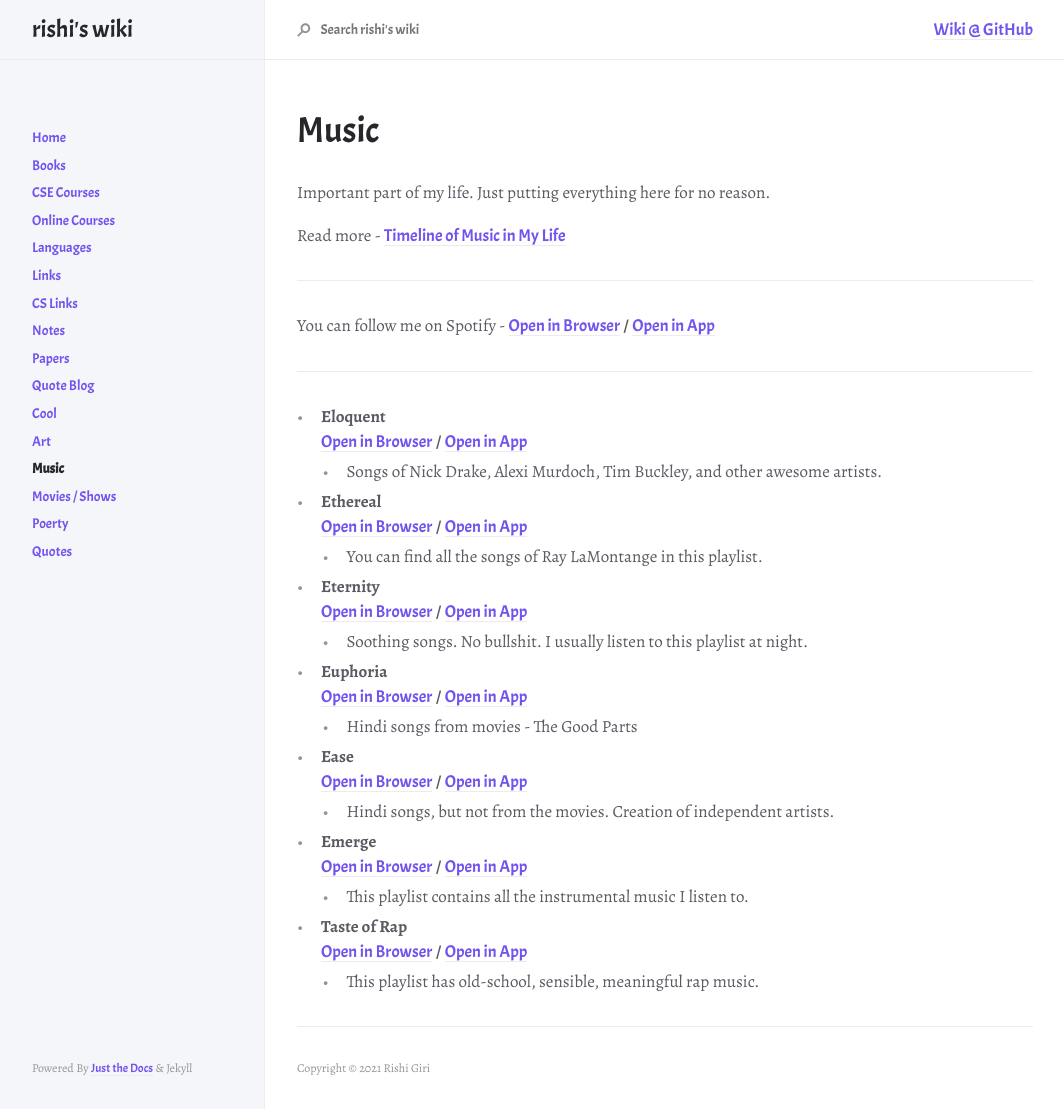
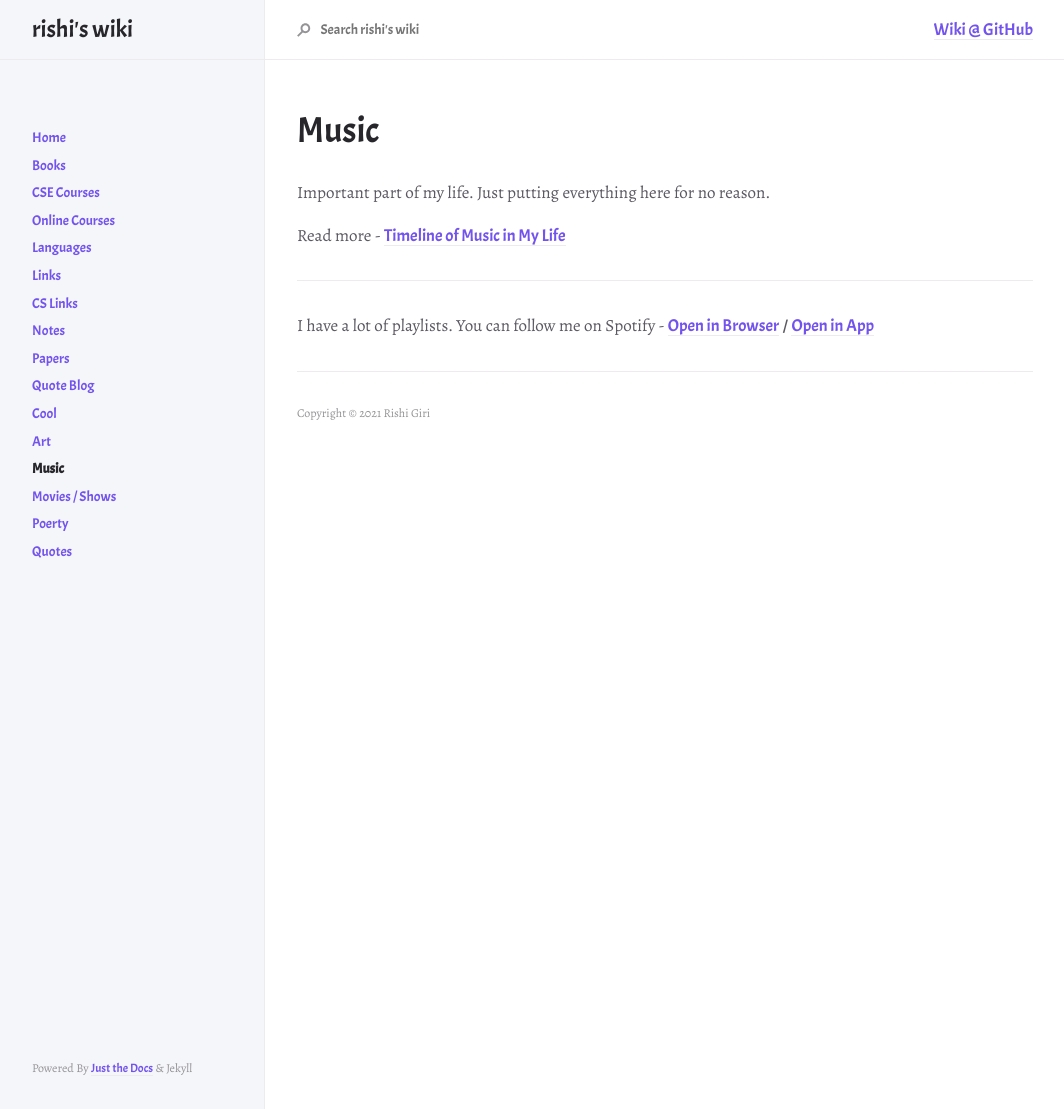
Before and after one commit to r8w/r8w, a Jekyll site: the page built from docs/music.md, in a window 1280 px wide. Shown: the whole page, without its empty margins (107-1171 px from the left). Built offline with Jekyll 4.4.1, drawn with Linux system fonts in a browser that asks for light colours; nearby versions of some CDN libraries.

Commit message:
update changes

```diff
--- a/docs/music.md
+++ b/docs/music.md
@@ -13,32 +13,4 @@ Read more - [Timeline of Music in My Life](https://rishi.ml/2020/music-timeline/
 
 ---
 
-You can follow me on Spotify - [Open in Browser](https://open.spotify.com/user/12ti9jr3haa5n8ni51xvatogw?si=aSlK2eUUTUeTSzthwrHEhg) __/__ [Open in App](spotify:user:12ti9jr3haa5n8ni51xvatogw)
-
----
-
-- __Eloquent__ <br> [Open in Browser](https://open.spotify.com/playlist/6KyM5AKJXmTX0tylcdoX53?si=L8K4TUCRTl2xjQVgz-nYug) __/__ [Open in App](spotify:playlist:6KyM5AKJXmTX0tylcdoX53)
-    - Songs of Nick Drake, Alexi Murdoch, Tim Buckley, and other awesome artists.
-
-
-- __Ethereal__ <br> [Open in Browser](https://open.spotify.com/playlist/44sfhLkILUH6Bta2xVI32C?si=i1Xa0IcMQZWCOApUCcjzCg) __/__ [Open in App](spotify:playlist:44sfhLkILUH6Bta2xVI32C)
-    - You can find all the songs of Ray LaMontange in this playlist.
-
-
-- __Eternity__ <br> [Open in Browser](https://open.spotify.com/playlist/7M5Kce3y0cUSkruDTrf9yB?si=hsiV_ccCRSiZURmpY9KbXA) __/__ [Open in App](spotify:playlist:7M5Kce3y0cUSkruDTrf9yB)
-    - Soothing songs. No bullshit. I usually listen to this playlist at night.
-
-- __Euphoria__ <br> [Open in Browser](https://open.spotify.com/playlist/5httNYQvdHBfSIZo2QZf1y?si=GbuoutLNQc-HYjzcIpWOew) __/__ [Open in App](spotify:playlist:5httNYQvdHBfSIZo2QZf1y)
-    - Hindi songs from movies - The Good Parts
-
-
-- __Ease__ <br> [Open in Browser](https://open.spotify.com/playlist/1Rlk75jMC4mITqNvVKsko7?si=Ymv9c0kkQhaX0ucboQJ6hA) __/__ [Open in App](spotify:playlist:1Rlk75jMC4mITqNvVKsko7)
-    - Hindi songs, but not from the movies. Creation of independent artists.
-
-
-- __Emerge__ <br> [Open in Browser](https://open.spotify.com/playlist/40LijXBj6CmsIaZoMZTpzS?si=GxgFPTuXRcSh6NKDBzSUuA) __/__ [Open in App](spotify:playlist:40LijXBj6CmsIaZoMZTpzS)
-    - This playlist contains all the instrumental music I listen to.
-
-
-- __Taste of Rap__ <br> [Open in Browser](https://open.spotify.com/playlist/3L0rEWBVrEbXgxC7X1omYe?si=wuuj8FzKROuHOBD4ealqYA) __/__ [Open in App](spotify:playlist:3L0rEWBVrEbXgxC7X1omYe)
-    - This playlist has old-school, sensible, meaningful rap music.
+I have a lot of playlists. You can follow me on Spotify - [Open in Browser](https://open.spotify.com/user/12ti9jr3haa5n8ni51xvatogw?si=aSlK2eUUTUeTSzthwrHEhg) __/__ [Open in App](spotify:user:12ti9jr3haa5n8ni51xvatogw)
```
Also changed, not shown: docs/links/reddit.md (+1 -0 lines), docs/movies.md (+3 -3 lines).
